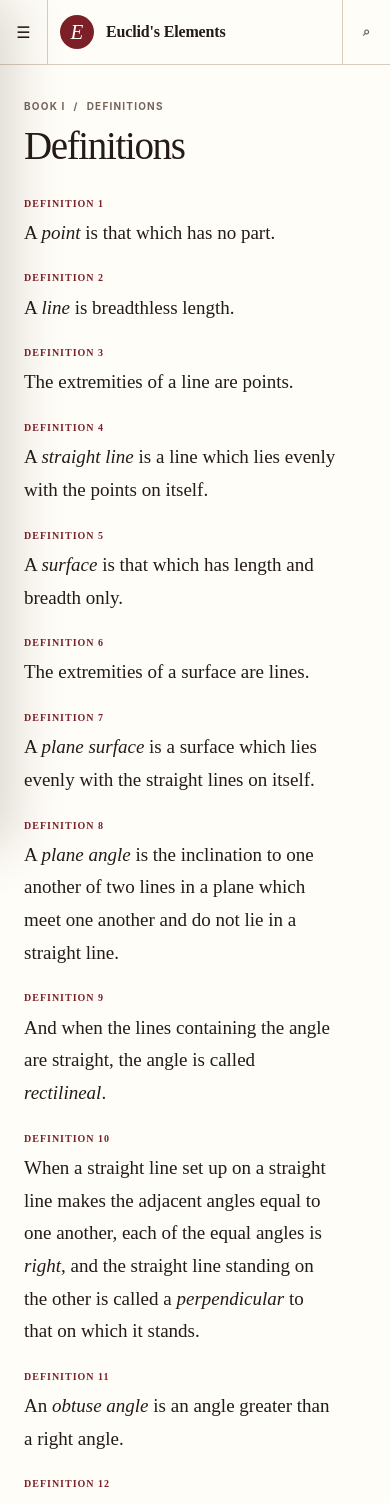
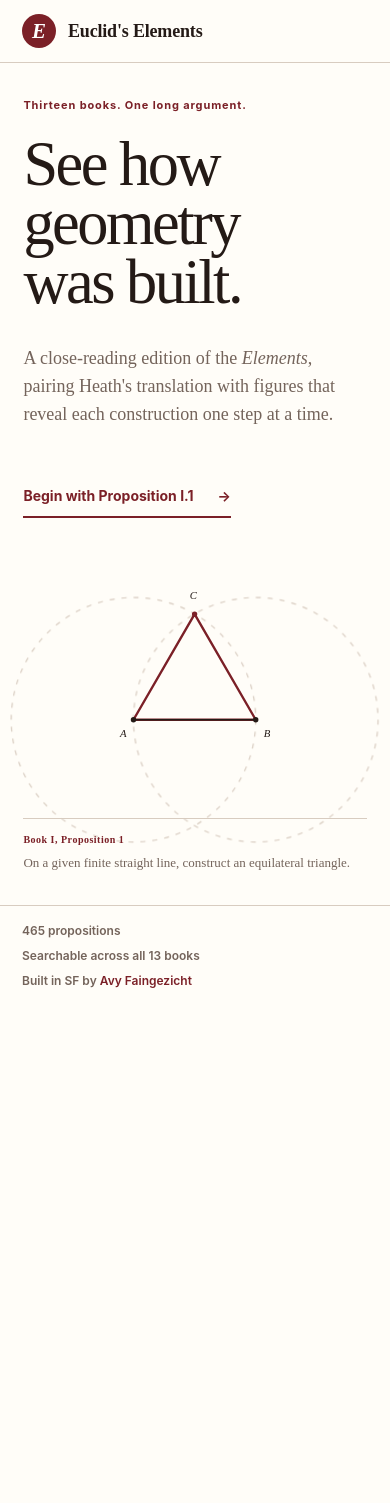
Before and after one commit to avyfain/euclid, a Next.js app: page / in a window 390 px wide. Shown: the top 1503 px of the page. After the commit the page ends 1006 px from the top, so only its background shows below. Built offline with nearby package versions, Linux system fonts and the light colour scheme.

Commit message:
Add Euclid cover page

```diff
--- /dev/null
+++ b/app/EuclidExperience.tsx
@@ -0,0 +1,132 @@
+"use client";
+
+import { useEffect, useState } from "react";
+import Link from "next/link";
+import { EuclidReader } from "./EuclidReader";
+import type { EuclidBook } from "./data/types";
+
+const FIRST_PROPOSITION_HASH = "#book-1-prop-1";
+
+function EuclidCover({ onEnter }: { onEnter: () => void }) {
+  return (
+    <main className="cover-page">
+      <header className="cover-header">
+        <Link className="cover-wordmark" href="/" aria-label="Euclid's Elements home">
+          <span className="brand-mark" aria-hidden="true">E</span>
+          <span>Euclid&apos;s Elements</span>
+        </Link>
+        <span className="cover-edition">Thomas L. Heath&apos;s translation</span>
+      </header>
+
+      <section className="cover-hero" aria-labelledby="cover-title">
+        <div className="cover-introduction">
+          <p className="cover-declaration">Thirteen books. One long argument.</p>
+          <h1 id="cover-title">See how geometry was built.</h1>
+          <p className="cover-summary">
+            A close-reading edition of the <em>Elements</em>, pairing Heath&apos;s
+            translation with figures that reveal each construction one step at a time.
+          </p>
+          <a
+            className="cover-enter"
+            href={FIRST_PROPOSITION_HASH}
+            onClick={(event) => {
+              event.preventDefault();
+              onEnter();
+            }}
+          >
+            <span>Begin with Proposition I.1</span>
+            <span aria-hidden="true">→</span>
+          </a>
+        </div>
+
+        <figure className="cover-figure">
+          <svg
+            className="cover-geometry"
+            viewBox="0 0 640 560"
+            role="img"
+            aria-labelledby="cover-figure-title cover-figure-description"
+          >
+            <title id="cover-figure-title">Construction of an equilateral triangle</title>
+            <desc id="cover-figure-description">
+              Two intersecting circles centered on the endpoints of a line determine
+              the third point of an equilateral triangle.
+            </desc>
+            <circle className="cover-circle cover-circle-a" cx="206" cy="365" r="228" />
+            <circle className="cover-circle cover-circle-b" cx="434" cy="365" r="228" />
+            <path className="cover-triangle" d="M206 365 L320 168 L434 365 Z" />
+            <path className="cover-base" d="M206 365 L434 365" />
+            <g className="cover-point">
+              <circle cx="206" cy="365" r="5" />
+              <text x="181" y="397">A</text>
+            </g>
+            <g className="cover-point">
+              <circle cx="434" cy="365" r="5" />
+              <text x="449" y="397">B</text>
+            </g>
+            <g className="cover-point cover-point-c">
+              <circle cx="320" cy="168" r="5" />
+              <text x="311" y="140">C</text>
+            </g>
+          </svg>
+          <figcaption>
+            <span>Book I, Proposition 1</span>
+            <span>On a given finite straight line, construct an equilateral triangle.</span>
+          </figcaption>
+        </figure>
+      </section>
+
+      <footer className="cover-footer">
+        <span>465 propositions</span>
+        <span>Searchable across all 13 books</span>
+        <span>
+          Built in SF by{" "}
+          <a href="https://faingezicht.com/" target="_blank" rel="noreferrer">
+            Avy Faingezicht
+          </a>
+        </span>
+      </footer>
+    </main>
+  );
+}
+
+export function EuclidExperience({ books }: { books: EuclidBook[] }) {
+  const [entered, setEntered] = useState(false);
+
+  useEffect(() => {
+    const syncFromLocation = () => setEntered(Boolean(window.location.hash));
+    syncFromLocation();
+    window.addEventListener("hashchange", syncFromLocation);
+    window.addEventListener("popstate", syncFromLocation);
+    return () => {
+      window.removeEventListener("hashchange", syncFromLocation);
+      window.removeEventListener("popstate", syncFromLocation);
+    };
+  }, []);
+
+  useEffect(() => {
+    if (!entered) {
+      document.title = "Euclid's Elements";
+    }
+  }, [entered]);
+
+  if (entered) {
+    return (
+      <EuclidReader
+        books={books}
+        onHome={() => {
+          window.history.pushState(null, "", "/");
+          setEntered(false);
+        }}
+      />
+    );
+  }
+
+  return (
+    <EuclidCover
+      onEnter={() => {
+        window.history.pushState(null, "", FIRST_PROPOSITION_HASH);
+        setEntered(true);
+      }}
+    />
+  );
+}
--- a/app/EuclidReader.tsx
+++ b/app/EuclidReader.tsx
@@ -1,6 +1,7 @@
 "use client";
 
 import { useEffect, useMemo, useRef, useState } from "react";
+import Link from "next/link";
 import { BOOK_CATALOG } from "./data/catalog";
 import { EDITORIAL_NOTES } from "./data/editorial-notes";
 import { PropositionFigure, type ProofReference } from "./PropositionFigure";
@@ -154,7 +155,13 @@ function EntryPagination({
   );
 }
 
-export function EuclidReader({ books }: { books: EuclidBook[] }) {
+export function EuclidReader({
+  books,
+  onHome,
+}: {
+  books: EuclidBook[];
+  onHome?: () => void;
+}) {
   const [activeBookNumber, setActiveBookNumber] = useState(books[0]?.number ?? 1);
   const book = books.find((candidate) => candidate.number === activeBookNumber) ?? books[0];
   const readerSections = useMemo(
@@ -457,12 +464,16 @@ export function EuclidReader({ books }: { books: EuclidBook[] }) {
           <span aria-hidden="true">☰</span>
         </button>
 
-        <a
+        <Link
           className="brand"
-          href={`#book-${book.number}-${readerSections[0]?.items[0]?.id ?? ""}`}
+          href="/"
           onClick={(event) => {
             event.preventDefault();
-            selectItem(readerSections[0]?.items[0]?.id ?? "");
+            if (onHome) {
+              onHome();
+            } else {
+              window.location.assign("/");
+            }
           }}
         >
           <span className="brand-mark" aria-hidden="true">E</span>
@@ -470,7 +481,7 @@ export function EuclidReader({ books }: { books: EuclidBook[] }) {
             <strong>Euclid&apos;s Elements</strong>
             <small>Heath&apos;s translation</small>
           </span>
-        </a>
+        </Link>
 
         <nav className="book-shelf" aria-label="Books of the Elements">
           <span className="shelf-label">Books</span>
--- a/app/globals.css
+++ b/app/globals.css
@@ -67,6 +67,299 @@ a {
   border: 0;
 }
 
+.cover-page {
+  display: flex;
+  min-height: 100dvh;
+  flex-direction: column;
+  overflow: hidden;
+  background: var(--paper);
+}
+
+.cover-header,
+.cover-footer {
+  display: flex;
+  flex: 0 0 auto;
+  align-items: center;
+  justify-content: space-between;
+  gap: 24px;
+  padding: 18px clamp(22px, 4vw, 64px);
+}
+
+.cover-header {
+  border-bottom: 1px solid var(--rule);
+}
+
+.cover-wordmark {
+  display: flex;
+  align-items: center;
+  gap: 12px;
+  font-family: var(--serif);
+  font-size: 18px;
+  font-weight: 600;
+  letter-spacing: -0.01em;
+  text-decoration: none;
+}
+
+.cover-edition,
+.cover-footer {
+  color: var(--muted);
+  font-size: 12px;
+  font-weight: 600;
+}
+
+.cover-hero {
+  display: grid;
+  min-height: 0;
+  flex: 1 1 auto;
+  grid-template-columns: minmax(0, 0.92fr) minmax(420px, 1.08fr);
+  align-items: center;
+  gap: clamp(28px, 4vw, 74px);
+  padding: clamp(38px, 7vh, 84px) clamp(22px, 6vw, 96px);
+}
+
+.cover-introduction {
+  position: relative;
+  z-index: 1;
+  max-width: 650px;
+}
+
+.cover-declaration {
+  margin: 0 0 clamp(20px, 4vh, 42px);
+  color: var(--accent);
+  font-family: var(--mono);
+  font-size: 11px;
+  font-weight: 700;
+  letter-spacing: 0.08em;
+}
+
+.cover-introduction h1 {
+  max-width: 9ch;
+  margin: 0;
+  font-family: var(--serif);
+  font-size: clamp(58px, 7.3vw, 96px);
+  font-weight: 500;
+  letter-spacing: -0.04em;
+  line-height: 0.95;
+  text-wrap: balance;
+}
+
+.cover-summary {
+  max-width: 58ch;
+  margin: clamp(24px, 4vh, 40px) 0 0;
+  color: var(--muted);
+  font-family: var(--serif);
+  font-size: clamp(18px, 1.5vw, 22px);
+  line-height: 1.55;
+  text-wrap: pretty;
+}
+
+.cover-enter {
+  display: inline-flex;
+  align-items: center;
+  gap: 24px;
+  margin-top: clamp(28px, 5vh, 48px);
+  padding: 14px 0 10px;
+  border-bottom: 2px solid var(--accent);
+  color: var(--accent);
+  font-size: 14px;
+  font-weight: 750;
+  text-decoration: none;
+  transition: gap 180ms cubic-bezier(0.22, 1, 0.36, 1), color 180ms ease-out;
+}
+
+.cover-enter:hover {
+  gap: 32px;
+  color: var(--accent-strong);
+}
+
+.cover-figure {
+  width: min(100%, 700px);
+  margin: 0 auto;
+}
+
+.cover-geometry {
+  display: block;
+  width: 100%;
+  height: auto;
+  overflow: visible;
+}
+
+.cover-circle,
+.cover-triangle,
+.cover-base {
+  fill: none;
+  vector-effect: non-scaling-stroke;
+}
+
+.cover-circle {
+  stroke: var(--rule);
+  stroke-width: 1.2;
+  stroke-dasharray: 5 7;
+  transform-origin: center;
+  animation: cover-circle-in 900ms cubic-bezier(0.22, 1, 0.36, 1) both;
+}
+
+.cover-circle-b {
+  animation-delay: 120ms;
+}
+
+.cover-triangle,
+.cover-base {
+  stroke-linecap: round;
+  stroke-linejoin: round;
+}
+
+.cover-triangle {
+  stroke: var(--accent);
+  stroke-width: 2.4;
+  stroke-dasharray: 624;
+  animation: cover-line-in 1.1s 320ms cubic-bezier(0.22, 1, 0.36, 1) both;
+}
+
+.cover-base {
+  stroke: var(--ink);
+  stroke-width: 1.5;
+}
+
+.cover-point circle {
+  fill: var(--ink);
+}
+
+.cover-point text {
+  fill: var(--ink);
+  font-family: var(--serif);
+  font-size: 20px;
+  font-style: italic;
+}
+
+.cover-point-c circle {
+  fill: var(--accent);
+}
+
+.cover-figure figcaption {
+  display: grid;
+  grid-template-columns: auto minmax(0, 1fr);
+  gap: 22px;
+  max-width: 560px;
+  margin: -18px auto 0;
+  padding-top: 14px;
+  border-top: 1px solid var(--rule);
+  color: var(--muted);
+  font-family: var(--serif);
+  font-size: 13px;
+  line-height: 1.45;
+}
+
+.cover-figure figcaption span:first-child {
+  color: var(--accent);
+  font-family: var(--mono);
+  font-size: 10px;
+  font-weight: 700;
+  letter-spacing: 0.05em;
+  white-space: nowrap;
+}
+
+.cover-footer {
+  border-top: 1px solid var(--rule);
+}
+
+.cover-footer a {
+  color: var(--accent);
+  text-underline-offset: 3px;
+}
+
+.cover-footer a:hover {
+  color: var(--accent-strong);
+}
+
+@keyframes cover-circle-in {
+  from {
+    opacity: 0;
+    transform: scale(0.92);
+  }
+  to {
+    opacity: 1;
+    transform: none;
+  }
+}
+
+@keyframes cover-line-in {
+  from {
+    stroke-dashoffset: 624;
+  }
+  to {
+    stroke-dashoffset: 0;
+  }
+}
+
+@media (max-width: 900px) {
+  .cover-page {
+    overflow: visible;
+  }
+
+  .cover-hero {
+    grid-template-columns: 1fr;
+    padding-block: 42px 32px;
+  }
+
+  .cover-introduction h1 {
+    max-width: 10ch;
+    font-size: clamp(54px, 14vw, 82px);
+  }
+
+  .cover-figure {
+    width: min(100%, 580px);
+    margin-top: -24px;
+  }
+
+  .cover-footer {
+    flex-wrap: wrap;
+  }
+}
+
+@media (max-width: 520px) {
+  .cover-header {
+    padding-block: 14px;
+  }
+
+  .cover-edition {
+    display: none;
+  }
+
+  .cover-hero {
+    gap: 20px;
+    padding-top: 34px;
+  }
+
+  .cover-declaration {
+    margin-bottom: 20px;
+  }
+
+  .cover-introduction h1 {
+    font-size: clamp(48px, 16vw, 68px);
+  }
+
+  .cover-summary {
+    font-size: 18px;
+  }
+
+  .cover-figure {
+    margin-top: -14px;
+  }
+
+  .cover-figure figcaption {
+    grid-template-columns: 1fr;
+    gap: 6px;
+    margin-top: -6px;
+  }
+
+  .cover-footer {
+    display: grid;
+    gap: 7px;
+    padding-block: 16px;
+  }
+}
+
 .reader-shell {
   display: flex;
   height: 100dvh;
@@ -597,9 +890,13 @@ kbd {
 }
 
 .proposition-figure-status {
+  max-width: min(68%, 42ch);
   color: var(--muted);
   font-family: var(--sans);
   font-size: 12px;
+  line-height: 1.35;
+  text-align: right;
+  text-wrap: pretty;
 }
 
 .geometry-stage {
@@ -802,6 +1099,11 @@ kbd {
     gap: 6px;
   }
 
+  .euclid-scene:not(.euclid-scene-family) .euclid-scene-point text,
+  .euclid-scene:not(.euclid-scene-family) .euclid-scene-label {
+    font-size: 18px;
+  }
+
   .euclid-scene-family .euclid-scene-point text,
   .euclid-scene-family .euclid-scene-label {
     font-size: 21px;
@@ -886,13 +1188,14 @@ kbd {
 
 .proposition-figure-controls {
   display: flex;
-  min-height: 34px;
+  min-height: 44px;
   align-items: center;
   justify-content: flex-end;
 }
 
 .geometry-action {
   display: inline-flex;
+  min-height: 44px;
   align-items: center;
   gap: 9px;
   padding: 9px 14px;
--- a/app/page.tsx
+++ b/app/page.tsx
@@ -1,4 +1,4 @@
-import { EuclidReader } from "./EuclidReader";
+import { EuclidExperience } from "./EuclidExperience";
 import bookOne from "./data/book-1.json";
 import bookTwo from "./data/book-2.json";
 import bookThree from "./data/book-3.json";
@@ -31,5 +31,5 @@ export default function Home() {
     bookThirteen,
   ] as EuclidBook[];
 
-  return <EuclidReader books={books} />;
+  return <EuclidExperience books={books} />;
 }
```
Also changed, not shown: 2 other files (tests, documents, lock files or other folders).
